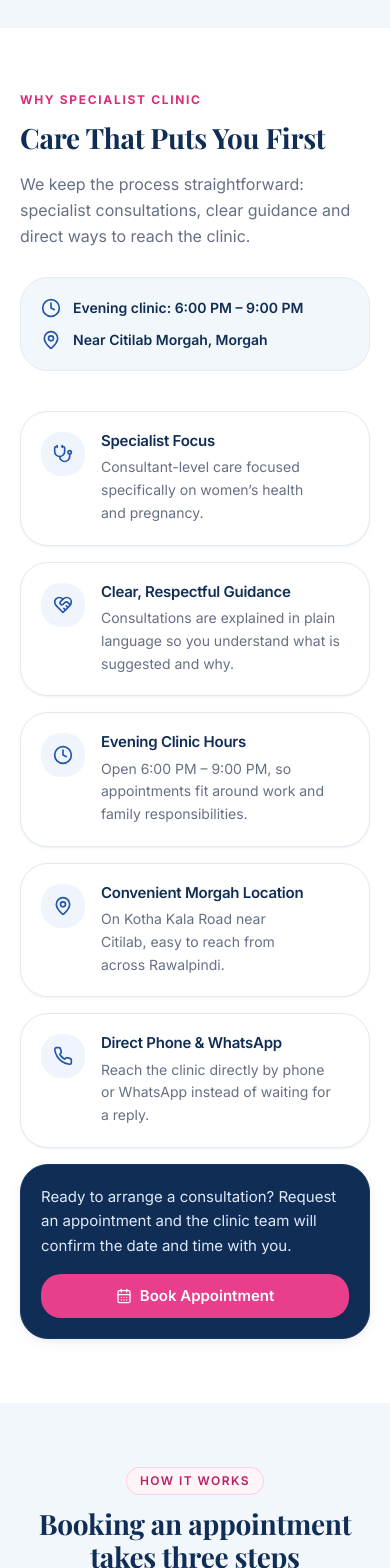
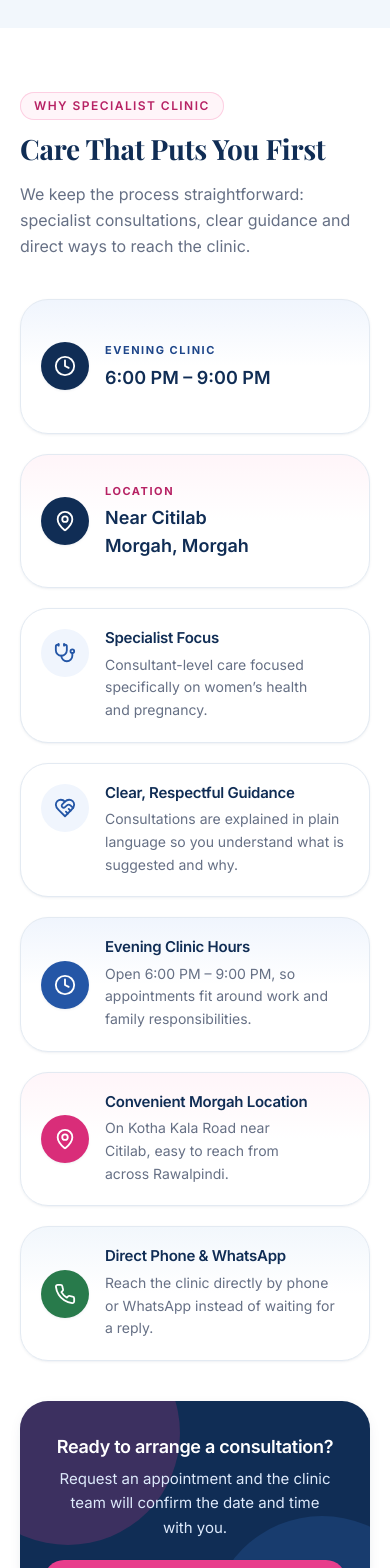
Before and after one commit to SabirMalik006/saliha, a React (Vite) app in the folder frontend/: page / in a window 390 px wide. Shown: the part 3580-5148 px from the top of the page. Built offline with nearby package versions, Linux system fonts and the light colour scheme; no server answers.

Commit message:
changes done

```diff
--- a/frontend/src/pages/Home.tsx
+++ b/frontend/src/pages/Home.tsx
@@ -2,6 +2,7 @@ import { Link, useNavigate } from 'react-router-dom';
 import { useState } from 'react';
 import {
   ArrowRight,
+  ArrowUpRight,
   BadgeCheck,
   CalendarCheck,
   CalendarDays,
@@ -9,6 +10,7 @@ import {
   HeartHandshake,
   MapPin,
   MessageCircle,
+  Navigation,
   Phone,
   Sparkles,
   Stethoscope,
@@ -17,9 +19,9 @@ import { ButtonLink } from '@/components/common/Button';
 import { Container, Section, SectionHeading } from '@/components/common/Layout';
 import { ServiceGrid } from '@/components/services/ServiceCard';
 import { ConsultationBanner } from '@/components/contact/ConsultationBanner';
-import { ClinicInfoStrip, MapLink } from '@/components/contact/ContactActions';
+import { ClinicInfoStrip } from '@/components/contact/ContactActions';
 import { GalleryGrid, GalleryLightbox } from '@/components/gallery/GalleryGrid';
-import { SmartImage, PortraitSlot } from '@/components/common/SmartImage';
+import { PortraitSlot } from '@/components/common/SmartImage';
 import {
   SkeletonGalleryGrid,
   SkeletonRegion,
@@ -30,7 +32,9 @@ import { useSettings } from '@/context/SettingsContext';
 import { useFeaturedServices } from '@/hooks/useServices';
 import { useGallery } from '@/hooks/useGallery';
 import { routes } from '@/routes/paths';
-import { buildPhoneHref, buildWhatsAppHref } from '@/utils/contact';
+import { buildMapHref, buildPhoneHref, buildWhatsAppHref } from '@/utils/contact';
+import { trackCtaClick } from '@/utils/analytics';
+import { cn } from '@/utils/cn';
 import {
   CLINIC_CONTACT,
   CLINIC_HOURS_DISPLAY,
@@ -93,6 +97,11 @@ const WHY_POINTS = [
       'Reach the clinic directly by phone or WhatsApp instead of waiting for a reply.',
   },
 ];
+
+// The first two reasons sit in the left column with the clinic facts, so the
+// two columns carry a similar number of cards and neither side ends short.
+const WHY_POINTS_LEFT = WHY_POINTS.slice(0, 2);
+const WHY_POINTS_RIGHT = WHY_POINTS.slice(2);
 
 export default function HomePage() {
   const { settings } = useSettings();
@@ -449,74 +458,133 @@ export default function HomePage() {
       {/* ------------------------------- 4. Why choose us */}
       <Section tone="white" padding="lg" labelledBy="why-title">
         <Container>
-          <div className="grid gap-10 lg:grid-cols-12 lg:gap-14">
-            <div className="lg:col-span-5">
-              <p className="text-xs font-bold uppercase tracking-[0.14em] text-pink-600">
-                Why Specialist Clinic
+          <SectionHeading
+            align="left"
+            eyebrow="Why Specialist Clinic"
+            title="Care That Puts You First"
+            description="We keep the process straightforward: specialist consultations, clear guidance and direct ways to reach the clinic."
+            id="why-title"
+          />
+
+          {/* Five reason cards plus two fact cards = seven items, split 4 / 3
+              across the two columns so both sides end at the same height with
+              no leftover gap. Each column is an equal-rows grid, and the last
+              card on the right spans both columns to close the row cleanly. */}
+          <div className="mt-10 grid items-stretch gap-5 sm:gap-6 lg:grid-cols-2">
+            <ul className="grid auto-rows-fr gap-5">
+              <li className="group flex items-center gap-4 rounded-2xl border border-line bg-gradient-to-b from-blue-50 via-white to-white p-5 shadow-sm lg:p-6">
+                <span className="flex h-12 w-12 shrink-0 items-center justify-center rounded-2xl bg-navy-800 text-white shadow-sm transition-colors duration-200 group-hover:bg-navy-900">
+                  <Clock className="h-5.5 w-5.5" aria-hidden="true" />
+                </span>
+                <div className="min-w-0">
+                  <p className="text-[0.6875rem] font-bold uppercase tracking-[0.14em] text-blue-700">
+                    Evening clinic
                   </p>
-              <h2
-                id="why-title"
-                className="mt-3 text-[1.75rem] leading-tight text-navy-800 sm:text-[2.125rem]"
-              >
-                Care That Puts You First
-              </h2>
-              <p className="mt-4 max-w-lg text-base leading-relaxed text-ink-soft">
-                We keep the process straightforward: specialist consultations, clear guidance and
-                direct ways to reach the clinic.
-              </p>
-
-              <div className="mt-7 rounded-2xl border border-line bg-app p-5">
-                <div className="flex items-center gap-3">
-                  <Clock className="h-5 w-5 shrink-0 text-blue-600" aria-hidden="true" />
-                  <p className="text-sm font-semibold text-navy-800">
-                    Evening clinic: {settings.clinicHours}
+                  <p className="mt-1 text-lg font-semibold text-navy-800">
+                    {settings.clinicHours}
                   </p>
                 </div>
-                <div className="mt-3 flex items-center gap-3">
-                  <MapPin className="h-5 w-5 shrink-0 text-blue-600" aria-hidden="true" />
-                  <p className="text-sm font-semibold text-navy-800">
+              </li>
+
+              <li className="group flex items-center gap-4 rounded-2xl border border-line bg-gradient-to-b from-pink-50 via-white to-white p-5 shadow-sm lg:p-6">
+                <span className="flex h-12 w-12 shrink-0 items-center justify-center rounded-2xl bg-navy-800 text-white shadow-sm transition-colors duration-200 group-hover:bg-navy-900">
+                  <MapPin className="h-5.5 w-5.5" aria-hidden="true" />
+                </span>
+                <div className="min-w-0">
+                  <p className="text-[0.6875rem] font-bold uppercase tracking-[0.14em] text-pink-700">
+                    Location
+                  </p>
+                  <p className="mt-1 text-lg font-semibold text-navy-800 text-balance">
                     {settings.addressLandmark}, Morgah
                   </p>
                 </div>
-              </div>
-            </div>
+              </li>
 
-            <ul className="grid gap-4 sm:grid-cols-2 lg:col-span-7">
-              {WHY_POINTS.map((point) => (
+              {WHY_POINTS_LEFT.map((point) => (
                 <li
                   key={point.title}
-                  className="flex gap-4 rounded-2xl border border-line bg-white p-5 shadow-sm transition-[border-color,box-shadow,transform] duration-200 hover:-translate-y-0.5 hover:border-blue-200 hover:shadow-md"
+                  className="group flex items-start gap-4 rounded-2xl border border-line bg-white p-5 shadow-sm transition-[border-color,box-shadow,transform] duration-200 hover:-translate-y-0.5 hover:border-blue-200 hover:shadow-md"
                 >
-                  <span className="flex h-11 w-11 shrink-0 items-center justify-center rounded-xl bg-blue-50 text-blue-600">
-                    <point.icon className="h-5 w-5" aria-hidden="true" />
+                  <span className="flex h-12 w-12 shrink-0 items-center justify-center rounded-2xl bg-blue-50 text-blue-600 transition-colors duration-200 group-hover:bg-navy-800 group-hover:text-white">
+                    <point.icon className="h-5.5 w-5.5" aria-hidden="true" />
                   </span>
                   <div className="min-w-0">
-                    <h3 className="text-[0.9375rem] font-semibold text-navy-800">{point.title}</h3>
-                    <p className="mt-1.5 text-sm leading-relaxed text-ink-soft">
+                    <h3 className="text-[0.9375rem] font-semibold text-navy-800 text-balance">
+                      {point.title}
+                    </h3>
+                    <p className="mt-1.5 text-sm leading-relaxed text-ink-soft text-pretty">
                       {point.description}
                     </p>
                   </div>
                 </li>
               ))}
+            </ul>
 
-              <li className="rounded-2xl border border-navy-700 bg-navy-800 p-5 text-white shadow-md sm:col-span-2">
-                <div className="flex flex-col gap-4 sm:flex-row sm:items-center sm:justify-between">
-                  <p className="text-[0.9375rem] leading-relaxed text-blue-100">
-                    Ready to arrange a consultation? Request an appointment and the clinic team
-                    will confirm the date and time with you.
+            <ul className="grid auto-rows-fr gap-5">
+              {WHY_POINTS_RIGHT.map((point, index) => (
+                <li
+                  key={point.title}
+                  className={cn(
+                    'group flex items-center gap-4 rounded-2xl border border-line p-5 shadow-sm transition-[border-color,box-shadow,transform] duration-200 hover:-translate-y-0.5 hover:shadow-md lg:p-6',
+                    index === 0 && 'bg-gradient-to-b from-blue-50 via-white to-white hover:border-blue-200',
+                    index === 1 &&
+                      'bg-gradient-to-b from-pink-50 via-white to-white hover:border-pink-200',
+                    index === 2 &&
+                      'bg-gradient-to-b from-app via-white to-white hover:border-green-200',
+                  )}
+                >
+                  <span
+                    className={cn(
+                      'flex h-12 w-12 shrink-0 items-center justify-center rounded-2xl text-white shadow-sm transition-colors duration-200',
+                      index === 0 && 'bg-blue-600 group-hover:bg-navy-800',
+                      index === 1 && 'bg-pink-600 group-hover:bg-navy-800',
+                      index === 2 && 'bg-green-600 group-hover:bg-navy-800',
+                    )}
+                  >
+                    <point.icon className="h-5.5 w-5.5" aria-hidden="true" />
+                  </span>
+                  <div className="min-w-0">
+                    <h3 className="text-[0.9375rem] font-semibold text-navy-800 text-balance">
+                      {point.title}
+                    </h3>
+                    <p className="mt-1.5 text-sm leading-relaxed text-ink-soft text-pretty">
+                      {point.description}
                     </p>
+                  </div>
+                </li>
+              ))}
+            </ul>
+          </div>
+
+          {/* Full-width booking call to action, below both columns. */}
+          <div className="relative mt-10 flex flex-col items-center gap-5 overflow-hidden rounded-2xl bg-navy-800 px-6 py-8 text-center text-white shadow-md sm:px-8 lg:flex-row lg:justify-between lg:gap-10 lg:py-9 lg:text-left">
+            <div
+              aria-hidden="true"
+              className="pointer-events-none absolute -left-16 -top-20 h-56 w-56 rounded-full bg-pink-500/20"
+            />
+            <div
+              aria-hidden="true"
+              className="pointer-events-none absolute -bottom-24 -right-16 h-56 w-56 rounded-full bg-blue-500/20"
+            />
+
+            <div className="relative">
+              <h3 className="text-lg font-semibold text-white sm:text-xl">
+                Ready to arrange a consultation?
+              </h3>
+              <p className="mt-1.5 max-w-2xl text-[0.9375rem] leading-relaxed text-blue-100 text-pretty">
+                Request an appointment and the clinic team will confirm the date and time with you.
+              </p>
+            </div>
+
             <ButtonLink
               to={routes.bookAppointment}
               variant="accent"
-                    size="md"
-                    className="shrink-0"
-                    leftIcon={<CalendarDays className="h-4 w-4" aria-hidden="true" />}
+              size="lg"
+              className="relative w-full shrink-0 sm:w-auto"
+              leftIcon={<CalendarDays className="h-4.5 w-4.5" aria-hidden="true" />}
             >
               Book Appointment
             </ButtonLink>
-                </div>
-              </li>
-            </ul>
           </div>
         </Container>
       </Section>
@@ -531,25 +599,27 @@ export default function HomePage() {
             id="steps-title"
           />
 
-          <ol className="mt-10 grid gap-5 sm:mt-12 sm:grid-cols-3">
+          <ol className="mt-10 grid items-stretch gap-5 sm:mt-12 sm:grid-cols-3">
             {BOOKING_STEPS.map((step, index) => (
               <li
                 key={step.title}
-                className="relative overflow-hidden rounded-2xl border border-line bg-white p-6 shadow-sm transition-[border-color,box-shadow,transform] duration-200 hover:-translate-y-1 hover:border-blue-200 hover:shadow-lg"
+                className="group relative flex h-full flex-col items-center overflow-hidden rounded-2xl border border-line bg-white p-6 text-center shadow-sm transition-[border-color,box-shadow,transform] duration-200 hover:-translate-y-1 hover:border-blue-200 hover:shadow-lg sm:p-7"
               >
                 <span
                   aria-hidden="true"
-                  className="pointer-events-none absolute right-4 top-1 select-none font-display text-[3.75rem] font-bold leading-none text-navy-100"
+                  className="pointer-events-none absolute -top-2 right-3 select-none font-display text-[3.75rem] font-bold leading-none text-navy-100"
                 >
                   {`0${index + 1}`}
                 </span>
 
-                <span className="relative flex h-11 w-11 items-center justify-center rounded-xl bg-navy-800 text-white shadow-sm">
-                  <step.icon className="h-5 w-5" aria-hidden="true" />
+                <span className="relative flex h-12 w-12 items-center justify-center rounded-2xl bg-navy-800 text-white shadow-sm transition-colors duration-200 group-hover:bg-navy-900">
+                  <step.icon className="h-5.5 w-5.5" aria-hidden="true" />
                 </span>
 
-                <h3 className="relative mt-4 text-lg font-semibold text-navy-800">{step.title}</h3>
-                <p className="relative mt-2 text-sm leading-relaxed text-ink-soft">
+                <h3 className="relative mt-5 text-lg font-semibold text-navy-800 text-balance">
+                  {step.title}
+                </h3>
+                <p className="relative mt-2.5 text-sm leading-relaxed text-ink-soft text-pretty">
                   {step.description}
                 </p>
               </li>
@@ -637,55 +707,102 @@ export default function HomePage() {
       {/* ------------------------------- 9. Contact & location preview */}
       <Section tone="app" padding="lg" labelledBy="contact-preview-title">
         <Container>
-          <div className="grid gap-8 lg:grid-cols-2 lg:gap-12">
-            <div>
-              <p className="text-xs font-bold uppercase tracking-[0.14em] text-pink-600">
-                Visit the Clinic
-              </p>
-              <h2
+          <SectionHeading
+            align="left"
+            eyebrow="Visit the Clinic"
+            title="Contact &amp; Location"
+            description={`The clinic is on Kotha Kala Road in Morgah, close to Citilab. Evening consultations run from ${settings.clinicHours}.`}
             id="contact-preview-title"
-                className="mt-3 text-[1.75rem] leading-tight text-navy-800 sm:text-[2.125rem]"
-              >
-                Contact &amp; Location
-              </h2>
-              <p className="mt-4 max-w-lg text-base leading-relaxed text-ink-soft">
-                The clinic is on Kotha Kala Road in Morgah, close to Citilab. Evening consultations
-                run from {settings.clinicHours}.
+            className="max-w-3xl"
+          />
+
+          {/* Equal-height columns: `items-stretch` (grid default) plus `h-full`
+              on each card makes both columns match regardless of content
+              length, so the edges line up at every breakpoint. */}
+          <div className="mt-10 grid items-stretch gap-5 sm:gap-6 lg:grid-cols-2">
+            {/* -------------------------------------- Find the clinic */}
+            <div className="relative flex h-full flex-col overflow-hidden rounded-2xl border border-line bg-gradient-to-b from-blue-50 via-white to-white p-6 shadow-sm sm:p-7">
+              <div aria-hidden="true" className="pointer-events-none absolute inset-0">
+                <div className="absolute -right-16 -top-20 h-56 w-56 rounded-full bg-blue-100/60 blur-2xl" />
+              </div>
+
+              <div className="relative flex flex-1 flex-col items-center text-center">
+                <span className="flex h-12 w-12 items-center justify-center rounded-2xl bg-navy-800 text-white shadow-sm">
+                  <MapPin className="h-5.5 w-5.5" aria-hidden="true" />
+                </span>
+
+                <p className="mt-4 text-[0.6875rem] font-bold uppercase tracking-[0.14em] text-blue-700">
+                  Address
                 </p>
 
-              <div className="mt-7 space-y-4 rounded-2xl border border-line bg-white p-5 shadow-sm">
-                <div className="flex gap-3">
-                  <MapPin className="mt-0.5 h-5 w-5 shrink-0 text-blue-600" aria-hidden="true" />
-                  <div>
-                    <p className="text-sm font-semibold text-navy-800">Address</p>
-                    <address className="mt-1 text-sm not-italic leading-relaxed text-ink-soft">
+                <address className="mt-2 max-w-md text-[0.9375rem] not-italic leading-relaxed text-ink-soft text-balance">
                   {settings.addressLine}
                   <br />
                   {settings.addressLandmark}
                   <br />
                   {settings.addressCity}
                 </address>
+
+                <a
+                  href={buildMapHref(settings.mapUrl)}
+                  target="_blank"
+                  rel="noopener noreferrer"
+                  onClick={() =>
+                    trackCtaClick('map', {
+                      location: 'home-contact-preview',
+                      label: 'Get directions',
+                    })
+                  }
+                  className="group/link mt-5 inline-flex min-h-[46px] items-center justify-center gap-2 rounded-xl border border-blue-200 bg-white px-5 text-sm font-semibold text-navy-800 shadow-sm transition-colors hover:border-blue-400 hover:bg-blue-50"
+                >
+                  <MapPin className="h-4 w-4 shrink-0 text-blue-600" aria-hidden="true" />
+                  Get Directions
+                  <ArrowUpRight
+                    className="h-4 w-4 transition-transform group-hover/link:-translate-y-0.5 group-hover/link:translate-x-0.5"
+                    aria-hidden="true"
+                  />
+                  <span className="sr-only">(opens Google Maps in a new tab)</span>
+                </a>
+
+                {/* `mt-auto` keeps these pinned to the bottom edge so both
+                    columns finish at the same height. */}
+                <div className="mt-auto grid w-full gap-4 pt-6 sm:grid-cols-2 sm:gap-5">
+                  <div className="group flex items-center gap-3.5 rounded-xl border border-line bg-white/70 p-4">
+                    <span className="flex h-10 w-10 shrink-0 items-center justify-center rounded-lg bg-blue-50 text-blue-600 transition-colors group-hover:bg-navy-800 group-hover:text-white">
+                      <Clock className="h-4.5 w-4.5" aria-hidden="true" />
+                    </span>
+                    <div className="min-w-0">
+                      <p className="text-[0.625rem] font-bold uppercase tracking-[0.14em] text-ink-faint">
+                        Opening Hours
+                      </p>
+                      <p className="mt-0.5 text-[0.9375rem] font-semibold text-navy-800">
+                        {settings.clinicHours}
+                      </p>
                     </div>
                   </div>
 
-                <div className="flex gap-3 border-t border-line pt-4">
-                  <Clock className="mt-0.5 h-5 w-5 shrink-0 text-blue-600" aria-hidden="true" />
-                  <div>
-                    <p className="text-sm font-semibold text-navy-800">Opening Hours</p>
-                    <p className="mt-1 text-sm text-ink-soft">{settings.clinicHours}</p>
+                  <div className="group flex items-center gap-3.5 rounded-xl border border-line bg-white/70 p-4">
+                    <span className="flex h-10 w-10 shrink-0 items-center justify-center rounded-lg bg-pink-50 text-pink-600 transition-colors group-hover:bg-pink-500 group-hover:text-white">
+                      <MapPin className="h-4.5 w-4.5" aria-hidden="true" />
+                    </span>
+                    <div className="min-w-0">
+                      <p className="text-[0.625rem] font-bold uppercase tracking-[0.14em] text-ink-faint">
+                        Area
+                      </p>
+                      <p className="mt-0.5 text-[0.9375rem] font-semibold text-navy-800">
+                        Morgah, Rawalpindi
+                      </p>
+                    </div>
+                  </div>
                 </div>
               </div>
             </div>
 
-              <div className="mt-4">
-                <MapLink />
-              </div>
-            </div>
-
-            <div className="flex flex-col gap-4">
-              <div className="rounded-2xl border border-line bg-white p-5 shadow-sm">
-                <h3 className="text-base font-semibold text-navy-800">Talk to the clinic</h3>
-                <p className="mt-1.5 text-sm leading-relaxed text-ink-soft">
+            {/* -------------------------------------- Reach the clinic */}
+            <div className="flex h-full flex-col gap-4">
+              <div className="flex flex-1 flex-col rounded-2xl border border-line bg-white p-6 shadow-sm sm:p-7">
+                <h3 className="text-lg font-semibold text-navy-800">Talk to the clinic</h3>
+                <p className="mt-2 text-sm leading-relaxed text-ink-soft">
                   For anything urgent, please call rather than requesting an appointment online.
                 </p>
 
@@ -703,47 +820,66 @@ export default function HomePage() {
                   <div className="grid gap-2.5 sm:grid-cols-2">
                     <a
                       href={buildPhoneHref(settings.phone)}
-                      className="inline-flex min-h-[52px] items-center justify-center gap-2 rounded-xl border border-line bg-white px-4 text-sm font-semibold text-navy-800 transition-colors hover:bg-app"
+                      onClick={() =>
+                        trackCtaClick('phone', {
+                          location: 'home-contact-preview',
+                          label: settings.phoneDisplay,
+                        })
+                      }
+                      className="group inline-flex min-h-[52px] items-center justify-center gap-2 rounded-xl border border-line bg-white px-4 text-sm font-semibold text-navy-800 transition-colors hover:border-blue-200 hover:bg-blue-50"
                     >
-                      <Phone className="h-4 w-4 text-pink-500" aria-hidden="true" />
+                      <Phone
+                        className="h-4 w-4 text-pink-500 transition-colors group-hover:text-pink-600"
+                        aria-hidden="true"
+                      />
                       Call {settings.phoneDisplay}
                     </a>
                     <a
                       href={buildWhatsAppHref(settings.whatsappNumber, WHATSAPP_APPOINTMENT_MESSAGE)}
                       target="_blank"
                       rel="noopener noreferrer"
-                      className="inline-flex min-h-[52px] items-center justify-center gap-2 rounded-xl border border-green-200 bg-green-50 px-4 text-sm font-semibold text-green-700 transition-colors hover:bg-green-100"
+                      onClick={() =>
+                        trackCtaClick('whatsapp', {
+                          location: 'home-contact-preview',
+                          label: settings.whatsappDisplay,
+                        })
+                      }
+                      className="group inline-flex min-h-[52px] items-center justify-center gap-2 rounded-xl border border-green-200 bg-green-50 px-4 text-sm font-semibold text-green-700 transition-colors hover:bg-green-100"
                     >
-                      <MessageCircle className="h-4 w-4" aria-hidden="true" />
+                      <MessageCircle
+                        className="h-4 w-4 transition-colors group-hover:text-green-600"
+                        aria-hidden="true"
+                      />
                       WhatsApp
                     </a>
                   </div>
                 </div>
               </div>
 
-              <div className="relative overflow-hidden rounded-2xl bg-navy-800 p-6 text-white">
+              <Link
+                to={routes.contact}
+                className="group relative flex items-center gap-4 overflow-hidden rounded-2xl bg-navy-800 p-6 text-white shadow-sm transition-colors hover:bg-navy-900"
+              >
                 <div
                   aria-hidden="true"
-                  className="pointer-events-none absolute -right-12 -top-12 h-40 w-40 rounded-full bg-pink-500/20"
+                  className="pointer-events-none absolute -right-10 -top-12 h-40 w-40 rounded-full bg-pink-500/20"
                 />
-                <SmartImage
-                  src={null}
-                  alt=""
-                  aspectRatio="16 / 7"
-                  rounded="xl"
-                  wrapperClassName="bg-white/5"
+                <span className="relative flex h-11 w-11 shrink-0 items-center justify-center rounded-xl bg-white/10 text-white">
+                  <Navigation className="h-5 w-5" aria-hidden="true" />
+                </span>
+                <span className="relative min-w-0 flex-1">
+                  <span className="block text-[0.9375rem] font-semibold">
+                    Full contact details and directions
+                  </span>
+                  <span className="mt-0.5 block text-sm text-blue-200">
+                    Map, alternate number and enquiry form
+                  </span>
+                </span>
+                <ArrowRight
+                  className="relative h-4.5 w-4.5 shrink-0 text-pink-200 transition-transform group-hover:translate-x-1"
+                  aria-hidden="true"
                 />
-                <p className="relative mt-4 text-[0.9375rem] font-semibold">
-                  Full contact details and directions
-                </p>
-                <Link
-                  to={routes.contact}
-                  className="relative mt-2 inline-flex min-h-[32px] items-center gap-1.5 text-sm font-semibold text-pink-200 underline underline-offset-4 hover:text-white"
-                >
-                  Go to the Contact page
-                  <ArrowRight className="h-4 w-4" aria-hidden="true" />
               </Link>
-              </div>
             </div>
           </div>
         </Container>
```
Lines whose indentation alone changed are shown as unchanged.
